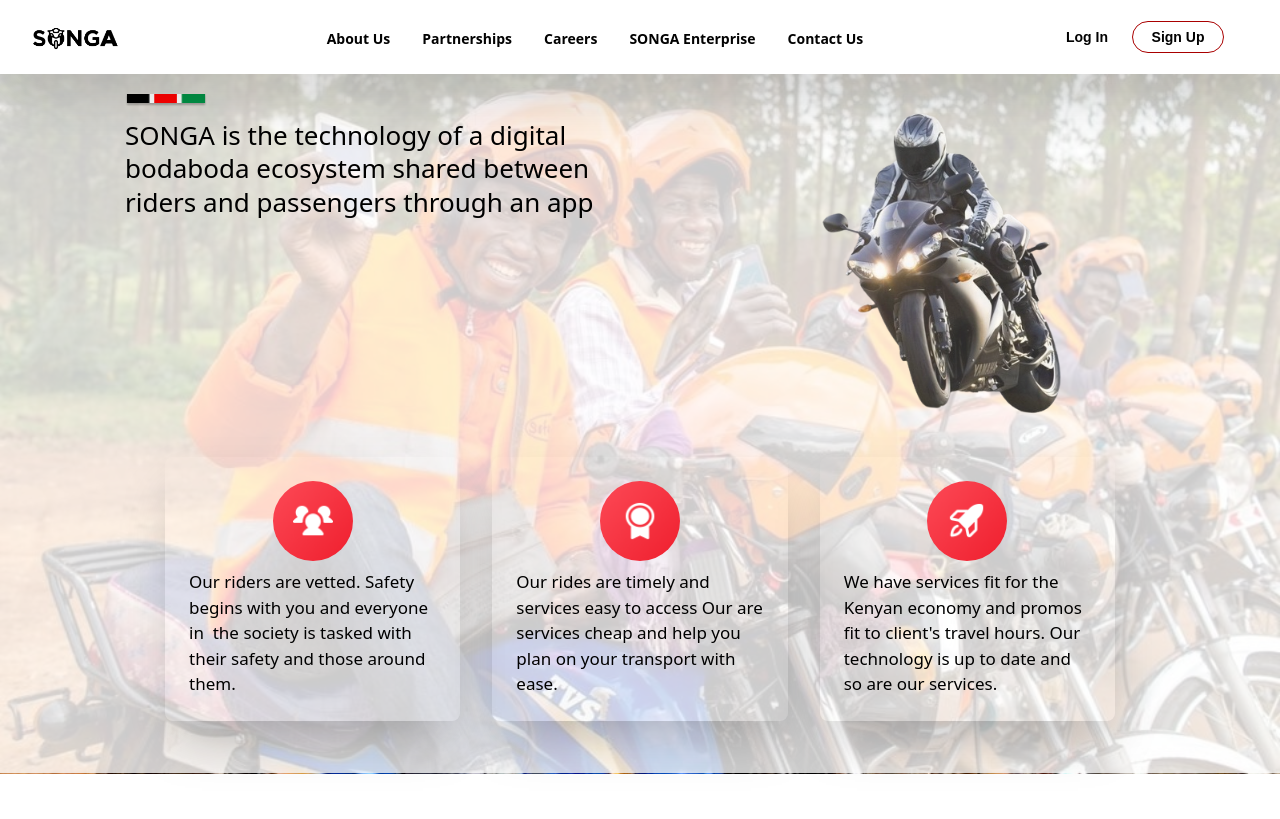
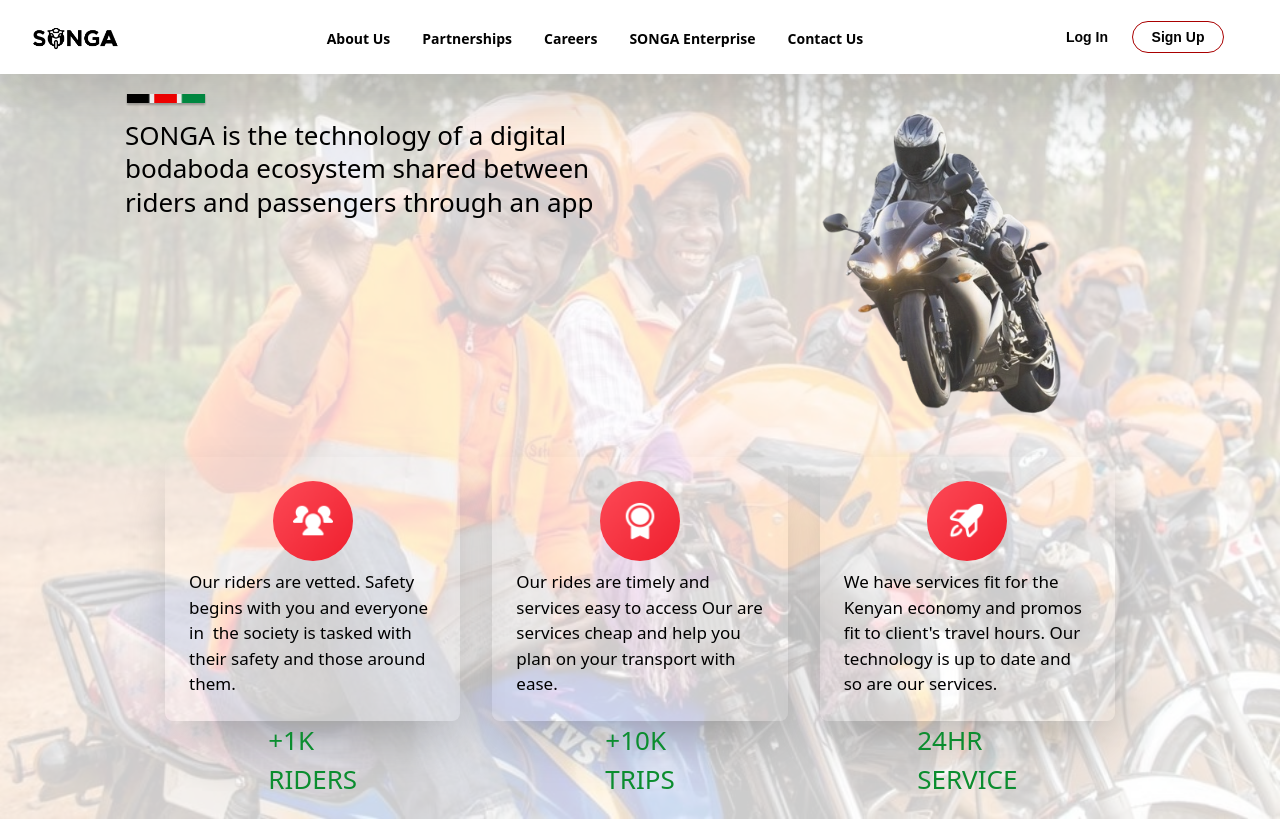
Before and after one commit to SongaBiz/Songa, a Next.js app: page /learn-more in a window 1280 px wide. Built offline with nearby package versions, Linux system fonts and the light colour scheme; a web font is replaced by a local one.

Commit message:
Add testimonial text in cards in learn more page

```diff
--- a/app/learn-more/page.tsx
+++ b/app/learn-more/page.tsx
@@ -3,7 +3,7 @@
 
 export default function LearnMore() {
     return (
-        <div className='relative h-[700px] max-h-full w-screen'>
+        <div className='relative h-[745px] max-h-full w-screen'>
             <div className='w-full '>
                 <Image
                     src='/assets/images/about-bg.jpg'
@@ -36,25 +36,34 @@
                     {/* <Cards /> */}
                     <div className='w-screen h-auto px-4'>
                         <div className='mx-auto px-6 md:pt-8 md:grid grid-cols-3 gap-8'>
-                            <div className='w-[350px] mx-auto md:w-auto bg-white md:bg-transparent shadow-2xl flex flex-col p-4 my-8 rounded-lg hover:scale-105 duration-300 items-center'>
+                            <div className="flex flex-col items-center">
+                                <div className='w-[350px] mx-auto md:w-auto bg-white md:bg-transparent shadow-2xl flex flex-col p-4 mt-8 rounded-lg hover:scale-105 duration-300 items-center'>
                                     <Image className='w-20 mx-4 mt-[-2rem] md:mt-2 rounded-full hidden md:block'
                                         src='/assets/icons/card1-icon.png' alt='safety-icon' width={57} height={42}
                                     />
                                     <p className='text-black p-2 text-[17px] font-medium'>Our riders are vetted. Safety begins with you and everyone in  the society is tasked with their safety and those around them.</p>
                                 </div>
+                                <p className="lg:text-green text-[26px] font-medium">+1K <br></br>RIDERS</p>
+                            </div>
 
-                            <div className='w-[350px] mx-auto md:w-auto bg-white md:bg-transparent shadow-2xl flex flex-col p-4 my-8 rounded-lg hover:scale-105 duration-300 items-center'>
+                            <div className="flex flex-col items-center">
+                                <div className='w-[350px] mx-auto md:w-auto bg-white md:bg-transparent shadow-2xl flex flex-col p-4 mt-8 rounded-lg hover:scale-105 duration-300 items-center'>
                                     <Image className='w-20 mx-4 mt-[-2rem] md:mt-2 rounded-full hidden md:block'
                                         src='/assets/icons/card2-icon.png' alt='safety-icon' width={57} height={42}
                                     />
                                     <p className='text-black p-2 text-[17px] font-medium'>Our rides are timely and services easy to access Our are services cheap and help you plan on your transport with ease.</p>
                                 </div>
+                                <p className="lg:text-green text-[26px] font-medium">+10K <br></br>TRIPS</p>
+                            </div>
 
-                            <div className='w-[350px] mx-auto md:w-auto bg-white md:bg-transparent shadow-2xl flex flex-col p-4 my-8 rounded-lg hover:scale-105 duration-300 items-center'>
+                            <div className="flex flex-col items-center">
+                                <div className='w-[350px] mx-auto md:w-auto bg-white md:bg-transparent shadow-2xl flex flex-col p-4 mt-8 rounded-lg hover:scale-105 duration-300 items-center'>
                                     <Image className='w-20 mx-4 mt-[-2rem] md:mt-2 rounded-full hidden md:block'
                                         src='/assets/icons/card3-icon.png' alt='safety-icon' width={57} height={42}
                                     />
                                     <p className='text-black p-2 text-[17px] font-medium'>We have services fit for the Kenyan economy and promos fit to client's travel hours. Our technology is up to date and so are our services.</p>
+                                </div>
+                                <p className="lg:text-green text-[26px] font-medium">24HR <br></br>SERVICE</p>
                             </div>
                         </div>
                     </div>
```
Lines whose indentation alone changed are shown as unchanged.
